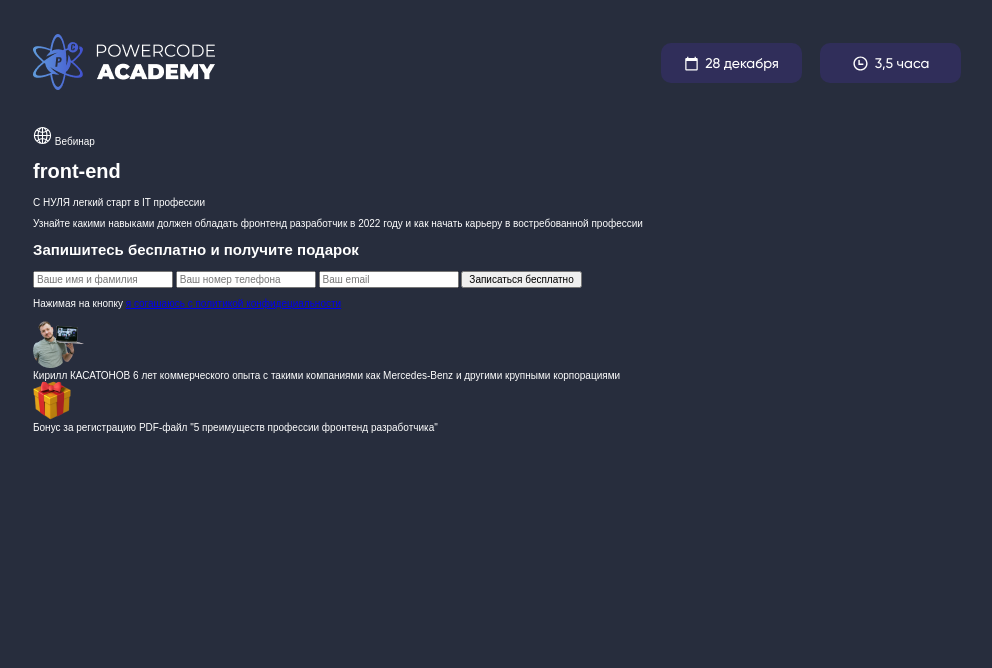
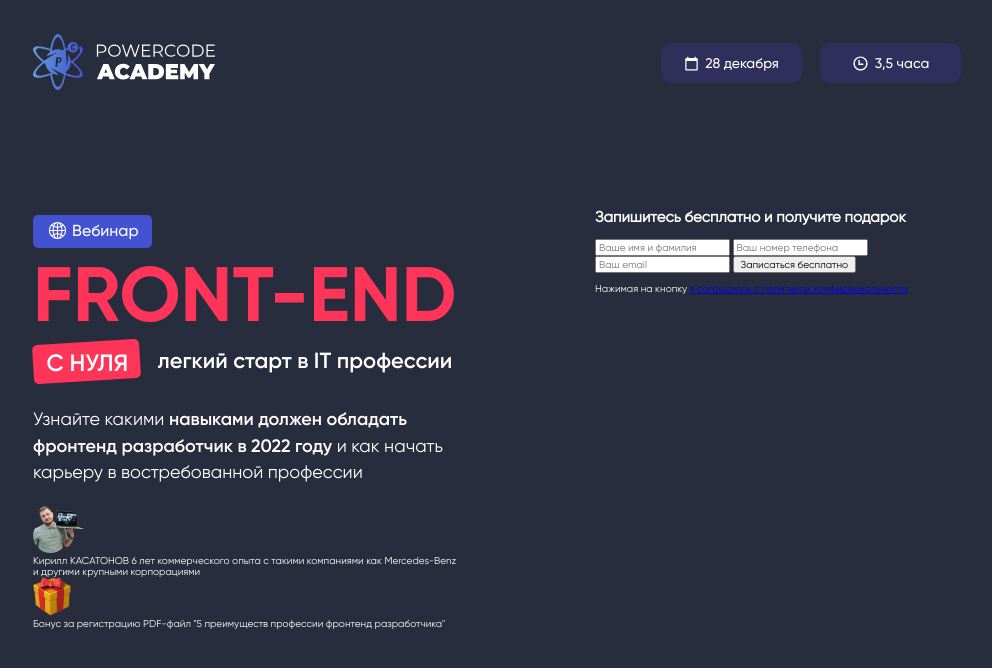
Before and after one commit to adwasar/powercode-academy-test, a website built with webpack: page src/index.html in a window 1280 px wide. Shown: the whole page, without its empty margins (143-1135 px from the left). Built offline with nearby package versions, Linux system fonts and the light colour scheme.

Commit message:
feat: form-info layout

```diff
--- a/src/index.html
+++ b/src/index.html
@@ -12,7 +12,7 @@
     <div class="container">
       <div class="header__content">
         <div class="header__logo">
-          <img src="./assets/images/icons/logo.png" alt="logo">
+          <img src="./assets/images/icons/logo.svg" alt="logo">
         </div>
         <div class="header__info">
           <div class="header__date">
@@ -32,7 +32,7 @@
     <div class="container">
       <div class="main__content">
         <div class="form-info">
-          <div class="form-info__vebinar">
+          <div class="form-info__webinar">
             <img src="./assets/images/icons/vebinar.svg" alt="#">
             <span>Вебинар</span>
           </div>
--- /dev/null
+++ b/src/scss/components/_form-block.scss
@@ -0,0 +1,3 @@
+.form-block {
+  grid-area: 1 / 2 / 3 / 3;
+}
--- /dev/null
+++ b/src/scss/components/_form-info.scss
@@ -0,0 +1,65 @@
+@import '../inc/variables';
+
+.form-info {
+  &__webinar {
+    margin-top: 1.9rem;
+    display: flex;
+    padding: 0.6rem 1.3rem 0.8rem 1.5rem;
+    gap: 0.5rem;
+    align-items: center;
+    width: max-content;
+    position: relative;
+    font-size: 1.6rem;
+    font-family: $gilroy-medium;
+    background-color: $bright-blue;
+    border-radius: 0.5rem;
+  }
+
+  &__title {
+    margin: 0;
+    color: $red;
+    font-family: $gilroy-bold;
+    text-transform: uppercase;
+    font-size: 7.7rem;
+  }
+
+  &__subtitle {
+    margin-top: 0.5rem;
+    margin-bottom: 0;
+    position: relative;
+    z-index: 1;
+    font-size: 2.1949rem;
+    font-family: $gilroy-semibold;
+  }
+
+  &__subtitle > span {
+    position: relative;
+    top: 0.3rem;
+    font-size: 2.36rem;
+    margin: 0.813rem 2.4rem 0.813rem 1.34rem;
+    font-family: $gilroy-semibold;
+  }
+
+  &__subtitle > span::before {
+    content: "";
+    position: absolute;
+    top: -0.7rem;
+    transform: rotate(-3.506deg);
+    display: block;
+    width: 10.6721rem;
+    height: 3.8694rem;
+    background-color: $red;
+    border-radius: 0.5rem;
+    z-index: -1;
+  }
+
+  &__text {
+    margin-top: 3.2rem;
+    font-size: 1.8rem;
+    line-height: 148%;
+  }
+
+  &__text > span {
+    font-family: $gilroy-semibold;
+  }
+}
--- a/src/scss/components/_header.scss
+++ b/src/scss/components/_header.scss
@@ -17,7 +17,6 @@
     cursor: pointer;
 
     @include v-md {
-      height: 3.2rem;
       flex: 10.1rem 0 0;
       margin-left: 1.4rem;
     }
--- /dev/null
+++ b/src/scss/components/_main.scss
@@ -0,0 +1,8 @@
+.main {
+  &__content {
+    padding: 7rem 0 0;
+    display: grid;
+    grid-template-columns: 42.7rem 36.6rem;
+    justify-content: space-between  ;
+  }
+}
--- a/src/scss/inc/_base.scss
+++ b/src/scss/inc/_base.scss
@@ -14,6 +14,7 @@ body {
   flex-direction: column;
   color: $white;
   background-color: $dark-gray;
+  font-family: $gilroy-regular;
 }
 
 .container {
--- a/src/scss/inc/_variables.scss
+++ b/src/scss/inc/_variables.scss
@@ -11,4 +11,5 @@ $gilroy-regular: 'Gilroy-Regular';
 $white: #ffffff;
 $dark-gray: #272d3d;
 $dark-blue: #302E5A;
+$bright-blue: #4252D1;
 $red: #ff3459;
--- a/src/scss/main.scss
+++ b/src/scss/main.scss
@@ -5,6 +5,9 @@
 
 //components
 @import 'components/header';
+@import 'components/main';
+@import 'components/form-block';
+@import 'components/form-info';
 
 //inc
 @import 'inc/base';
```
